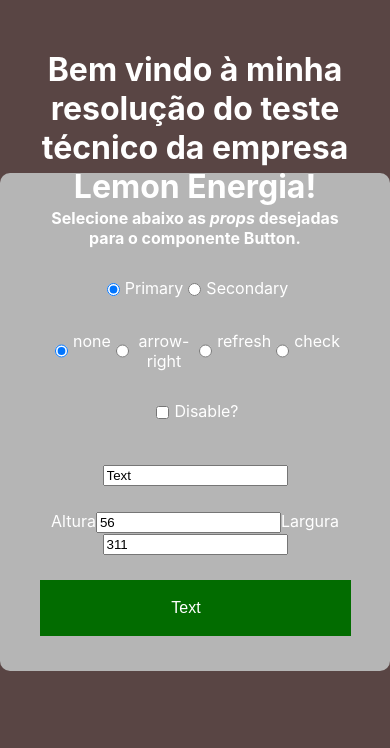
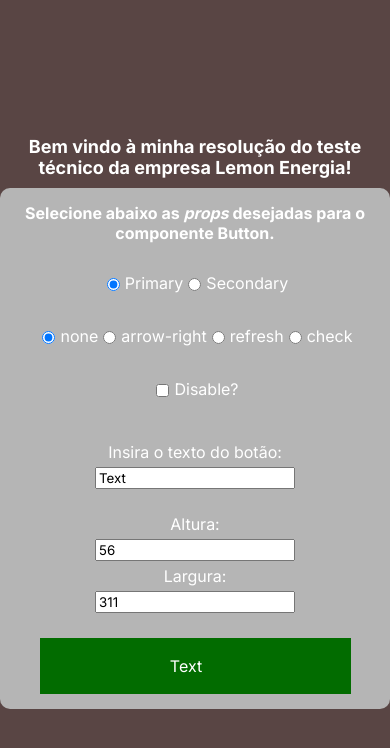
Before and after one commit to joaodslourenco/teste-lemon, a React (Create React App) app: page / in a window 390 px wide. Shown: the top 748 px of the page. Built offline with nearby package versions, Linux system fonts and the light colour scheme.

Commit message:
visual implementations/responsiveness

```diff
--- a/public/index.html
+++ b/public/index.html
@@ -13,7 +13,12 @@
       content="Web site created using create-react-app"
     />
     <link rel="apple-touch-icon" href="%PUBLIC_URL%/logo192.png" />
-
+    <link rel="preconnect" href="https://fonts.googleapis.com" />
+    <link rel="preconnect" href="https://fonts.gstatic.com" crossorigin />
+    <link
+      href="https://fonts.googleapis.com/css2?family=Inter:wght@100;200;300;400;500;600;700&display=swap"
+      rel="stylesheet"
+    />
     <link rel="manifest" href="%PUBLIC_URL%/manifest.json" />
 
     <title>Teste Lemon Energia</title>
--- a/src/App.css
+++ /dev/null
@@ -1,38 +0,0 @@
-.App {
-  text-align: center;
-}
-
-.App-logo {
-  height: 40vmin;
-  pointer-events: none;
-}
-
-@media (prefers-reduced-motion: no-preference) {
-  .App-logo {
-    animation: App-logo-spin infinite 20s linear;
-  }
-}
-
-.App-header {
-  background-color: #282c34;
-  min-height: 100vh;
-  display: flex;
-  flex-direction: column;
-  align-items: center;
-  justify-content: center;
-  font-size: calc(10px + 2vmin);
-  color: white;
-}
-
-.App-link {
-  color: #61dafb;
-}
-
-@keyframes App-logo-spin {
-  from {
-    transform: rotate(0deg);
-  }
-  to {
-    transform: rotate(360deg);
-  }
-}
--- a/src/App.jsx
+++ b/src/App.jsx
@@ -1,4 +1,3 @@
-import './App.css'
 import Homepage from './components/Homepage'
 
 function App() {
--- a/src/components/Button.jsx
+++ b/src/components/Button.jsx
@@ -23,9 +23,11 @@
   height: inherit;
   width: inherit;
   font-size: 16px;
+  text-align: center;
   padding: 16px;
   align-items: center;
   cursor: pointer;
+  transition: all 150ms;
   visibility: ${props => (props.children ? 'visible' : 'hidden')};
   justify-content: ${props => (props.icon ? 'space-between' : 'center')};
   color: ${props => (props.color == 'primary' ? '#fff' : '#000')};
--- a/src/components/Homepage.jsx
+++ b/src/components/Homepage.jsx
@@ -47,15 +47,17 @@
           iconSelected={iconSelectionHandler}
           disableSelected={disableSelectionHandler}
         />
-        <ButtonText>
+        <ButtonInput>
+          <label htmlFor="button-text">Insira o texto do botão:</label>
           <input
             type="text"
+            id="button-text"
             value={buttonText}
             onChange={e => setButtonText(e.target.value)}
           />
-        </ButtonText>
-        <ButtonSize>
-          <label htmlFor="height">Altura</label>
+        </ButtonInput>
+        <ButtonInput>
+          <label htmlFor="height">Altura:</label>
           <input
             type="number"
             name="height"
@@ -64,7 +66,7 @@
             min={56}
             onChange={e => setHeight(e.target.value)}
           />
-          <label htmlFor="width">Largura</label>
+          <label htmlFor="width">Largura:</label>
           <input
             type="number"
             name="width"
@@ -73,7 +75,7 @@
             value={width}
             onChange={e => setWidth(e.target.value)}
           />
-        </ButtonSize>
+        </ButtonInput>
         {/* Container voltado para a demonstração da adaptação do tamanho do componente Button */}
         <Container height={height} width={width}>
           {/* O componente Button pode receber três props: color('primary','secondary'); icon(arrowRight, refresh, check); disabled(boolean) */}
@@ -98,14 +100,16 @@
   justify-content: center;
   align-items: center;
   text-align: center;
-
   color: #fff;
 `
 
 const Title = styled.h1`
-  position: absolute;
-  margin: 0 20px 0;
-  top: 50px;
+  margin: 0 40px 25px;
+
+  @media (max-width: 768px) {
+    margin: 0 25px 10px;
+    font-size: 18px;
+  }
 `
 
 const Content = styled.div`
@@ -115,10 +119,17 @@
   background-color: #b5b5b5;
   padding: 35px;
   border-radius: 10px;
+
+  @media (max-width: 768px) {
+    padding: 15px;
+    flex-shrink: 1;
+  }
 `
-const ButtonText = styled.div`
+const ButtonInput = styled.div`
   margin-bottom: 25px;
+  display: flex;
+  gap: 5px;
+  @media (max-width: 768px) {
+    flex-direction: column;
+  }
 `
-const ButtonSize = styled.div`
-  margin-bottom: 25px;
-`
--- a/src/index.css
+++ b/src/index.css
@@ -1,13 +1,10 @@
 * {
   box-sizing: border-box;
   margin: 0;
+  font-family: 'Inter', sans-serif;
 }
 
 body {
-  margin: 0;
-  font-family: -apple-system, BlinkMacSystemFont, 'Segoe UI', 'Roboto', 'Oxygen',
-    'Ubuntu', 'Cantarell', 'Fira Sans', 'Droid Sans', 'Helvetica Neue',
-    sans-serif;
   -webkit-font-smoothing: antialiased;
   -moz-osx-font-smoothing: grayscale;
 }
```
